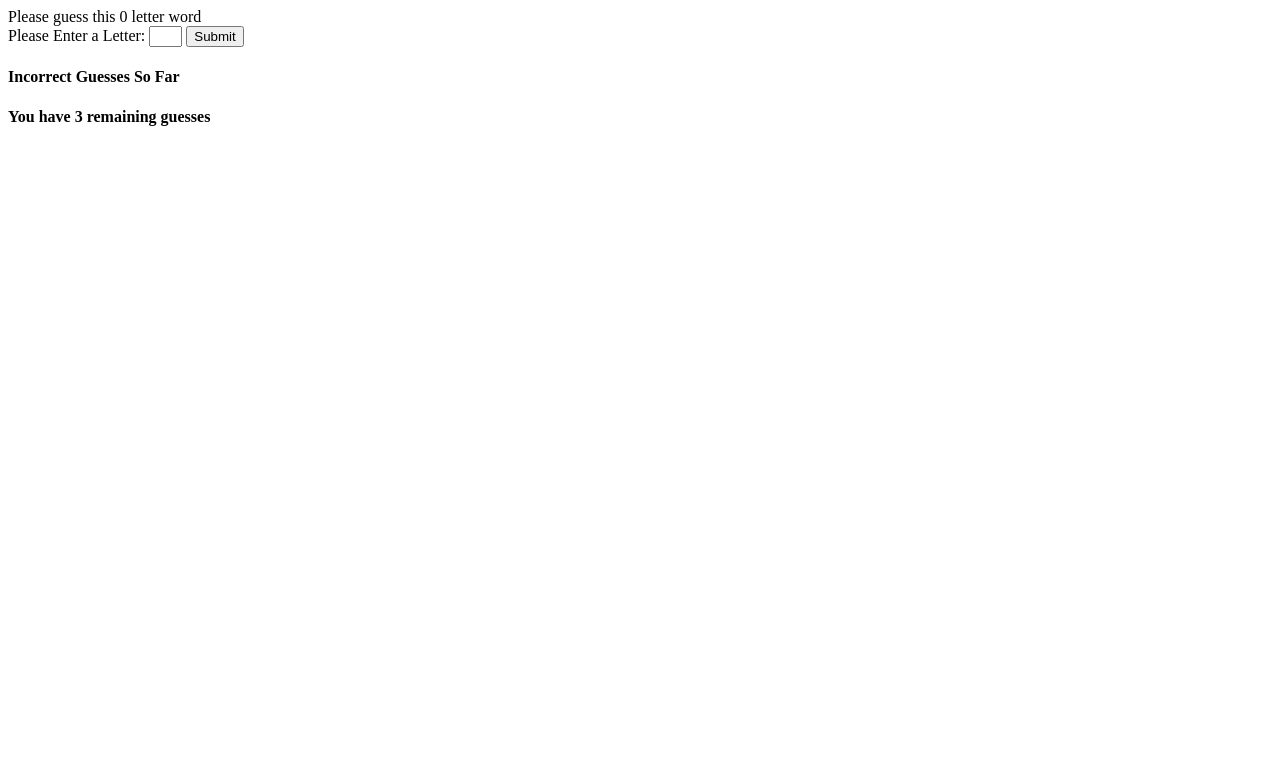
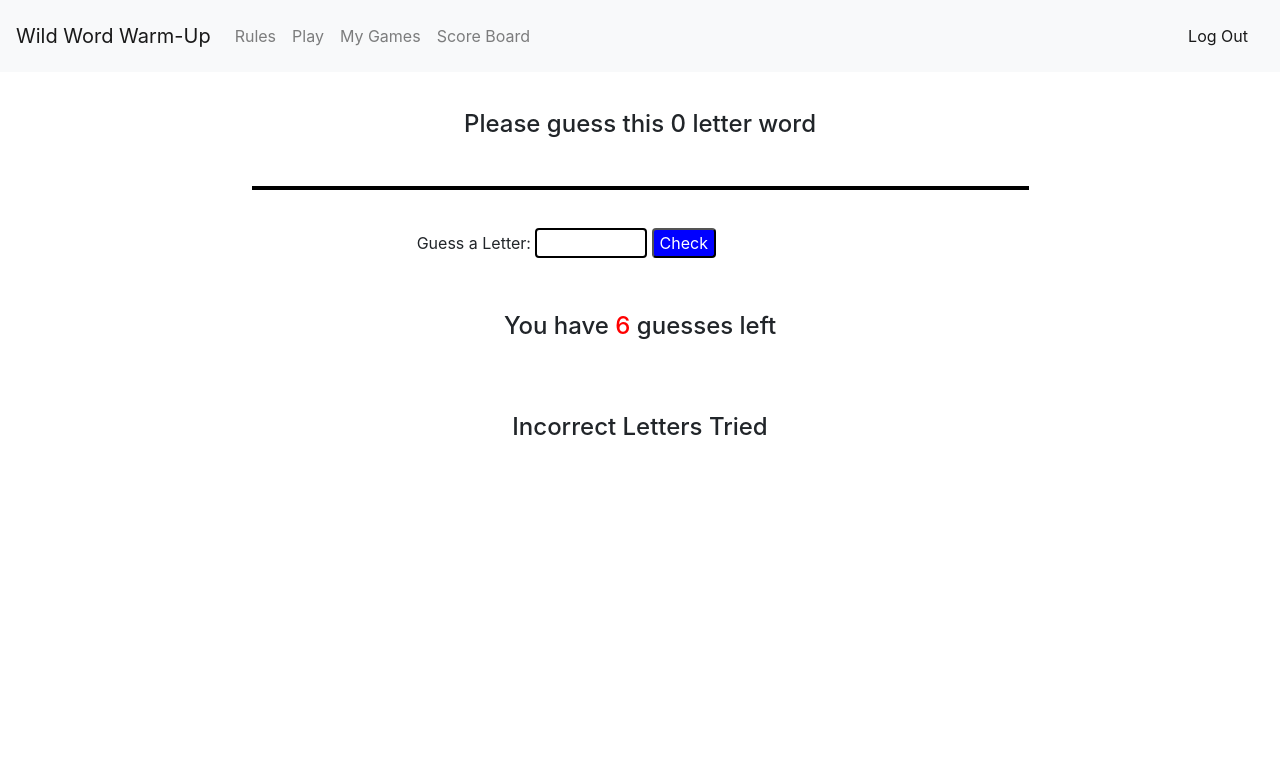
Before and after one commit to Jesskos/word-whizz, a Flask app: page /play in a window 1280 px wide. Shown: the top 778 px of the page. Run offline with Flask 2, Linux system fonts and the light colour scheme; some libraries are stand-ins or nearby versions.

Commit message:
completed initial styling of word displayed, submit form, and guesses left

```diff
--- a/game.py
+++ b/game.py
@@ -15,7 +15,7 @@ class Game:
 		self.correct_guessed_letters = set()
 		self.incorrect_guessed_letters = set()
 		self.incorrect_guesses = 0
-		self.max_incorrect_guesses = 3
+		self.max_incorrect_guesses = 6
 
 	def get_word(self):
 		''' returns a word to guess'''
--- a/static/css/styles.css
+++ b/static/css/styles.css
@@ -0,0 +1,63 @@
+/*game.html*/
+
+.container {
+	display: flex;
+	justify-content: center;
+	width: 100%;
+	height: auto;
+	margin-top: 3%;
+}
+
+#word-to-guess-border {
+	display: flex;
+	justify-content: center;
+	font-size: 30px;
+	width: 70%;
+	height: 25%;
+	border: 2px black solid;
+}
+
+#word-to-guess {
+	font-size: 30px;
+	text-align: center;
+	margin: auto;
+
+}
+
+.container-vertical {
+	display: flex;
+	flex-direction: column;
+	justify-content: center;
+	align-items: center;
+	width: 100%;
+	height: auto;
+	margin-top: 5%;
+}
+
+#letter-guessing-form {
+	display: inline;
+}
+
+input[type=text] {
+    border: 2px solid black;
+    border-radius: 4px;
+    width: 25%;
+    padding-left: 5px;
+}
+
+input[type=submit] {
+	font-size: 16px;
+	border-radius: 4px;
+	background-color: blue;
+	color: white;
+
+}
+
+#num-remaining-guesses {
+	color: red;
+}
+
+#incorrect-letters-guessed {
+	font-size: 30px;
+
+}
--- a/static/js/game.js
+++ b/static/js/game.js
@@ -14,7 +14,7 @@ function checkLetter(evt) {
 		} else if (results["message"].includes("Sorry, Incorrect Guess!")) {
 			$("#incorrect-letters-guessed").append(letterChoice["letter"] + " ");
 		} else if (results.hasOwnProperty('word')) {
-			$("#incorrect-letters-guessed").append(letterChoice["letter"])
+			$("#incorrect-letters-guessed-list").append(letterChoice["letter" + " "])
 			$("div#word-to-guess").html(results["word"])
 		};
 		$("#num-remaining-guesses").html(results["remaining_guesses"])
--- a/templates/base.html
+++ b/templates/base.html
@@ -1,10 +1,39 @@
 <html>
 <head>
 	<title>{% block title %}WORD GUESSING GAME{% endblock %}</title>
+	<link rel="stylesheet" href="https://stackpath.bootstrapcdn.com/bootstrap/4.1.1/css/bootstrap.min.css" integrity="sha384-WskhaSGFgHYWDcbwN70/dfYBj47jz9qbsMId/iRN3ewGhXQFZCSftd1LZCfmhktB" crossorigin="anonymous">
 	<link rel="stylesheet" href="/static/css/styles.css">
 	<script src="http://code.jquery.com/jquery.js"></script>
 </head>
 <body>
-  {% block content %}{% endblock %}
+
+	  <nav class="navbar navbar-expand-lg navbar-light bg-light">
+	  <a class="navbar-brand" href="#">Wild Word Warm-Up</a>
+	  <button class="navbar-toggler" type="button" data-toggle="collapse" data-target="#navbarText" aria-controls="navbarText" aria-expanded="false" aria-label="Toggle navigation">
+	    <span class="navbar-toggler-icon"></span>
+	  </button>
+	  <div class="collapse navbar-collapse" id="navbarText">
+	    <ul class="navbar-nav mr-auto">
+	      <li class="nav-item">
+	        <a class="nav-link" href="#"> Rules </a>
+	      </li>
+	      <li class="nav-item">
+	        <a class="nav-link" href="/play"> Play </a>
+	      </li>
+	      <li class="nav-item">
+	        <a class="nav-link" href="#">My Games</a>
+	      </li>
+	      <li class="nav-item">
+	        <a class="nav-link" href="#">Score Board</a>
+	      </li>
+	    </ul>
+	    <span class="navbar-text">
+	        <a class="nav-link" href="/play">Log Out</a>
+	    </span>
+	  </div>
+	</nav>
+
+
+  {% block content %} BASE {% endblock %}
 </body>
 </html>
--- a/templates/game.html
+++ b/templates/game.html
@@ -5,29 +5,37 @@
 
 {% block content %}
 
-Please guess this {{length}} letter word<br>
-   <div id="word-to-guess">
-		{% for letter_index in range(0,length) %}
+<div class="container">
+  <h4>Please guess this {{length}} letter word</h4>
+</div>
 
-		<span id={{letter_index}}>___</span>
-		{% endfor %}
-   </div>
+   <div class="container">
+    <div id="word-to-guess-border">
+      <div id="word-to-guess">
+          {% for letter_index in range(0,length) %}
+            <span id={{letter_index}}>___</span>
+          {% endfor %}
+        </div>
+      </div>
+    </div>
 
-  <div>
-  	<form action='/check' id="letter-guessing-form">
-  	  <label>Please Enter a Letter: </label><input id="letter-input" type = "text" name="letter-input" maxlength=1 size=1 required>
-  	  <input type="submit" value="Submit">
+  <div class="container">
+  	<form action='/check' id="letter-guessing-form" >
+  	  Guess a Letter: <input id="letter-input" type="text" name="letter-input" maxlength=1 required>
+  	  <input type="submit" value="Check">
   	</form>
   </div>
 
-  <div id="incorrect-letters-guessed">
-  	<h4> Incorrect Guesses So Far </h4>
-
+  <div class="container">
+    <h4>You have <span id="num-remaining-guesses">{{guesses}}</span> guesses left</h4>
   </div>
 
-  <div>
-  	<h4> You have <span id="num-remaining-guesses">{{guesses}}</span> remaining guesses</h4>
+  <div id="incorrect-letters-guessed" class="container-vertical">
+    <h4>Incorrect Letters Tried</h4>
+    <div id="incorrect-letters-guessed-list"></div>
   </div>
+
+
 
   <script src="/static/js/game.js"></script>
 
```
